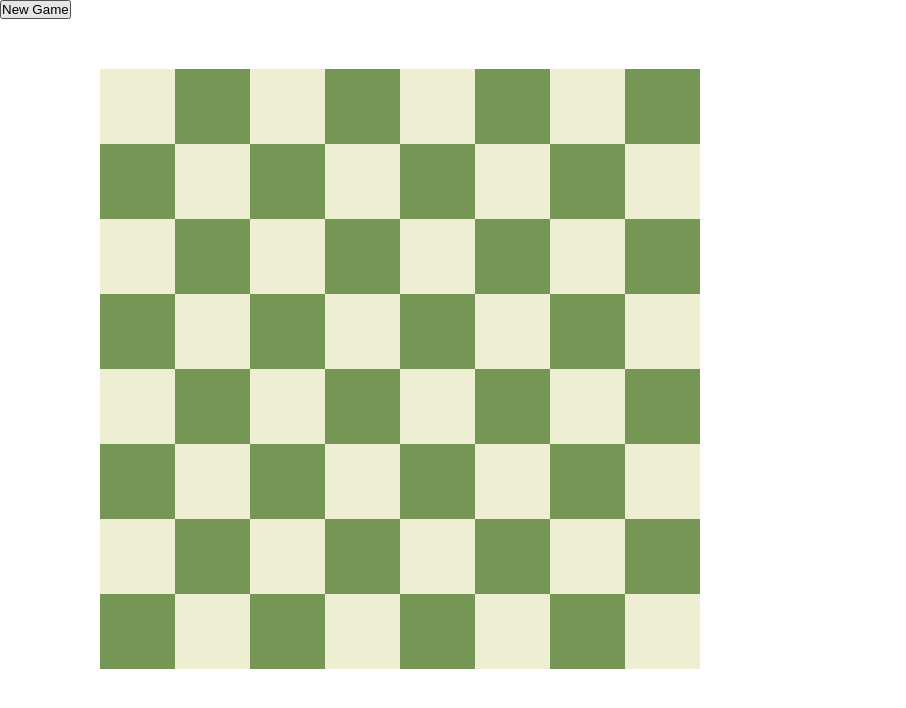
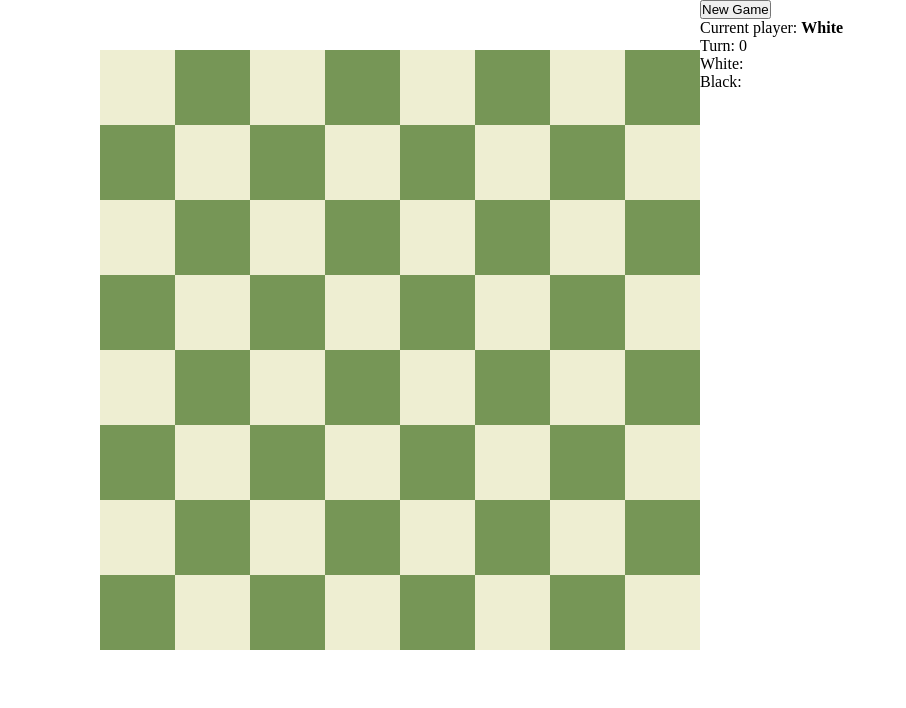
Before and after one commit to gnawre31/anarchy-chess, a React (Vite) app in the folder client/: page / in a window 1280 px wide. Shown: the top 708 px of the page, without its empty margins (0-906 px from the left). Built offline with nearby package versions, Linux system fonts and the light colour scheme.

Commit message:
ability to capture pieces based on valid moves + scoring

```diff
--- a/client/src/App.css
+++ b/client/src/App.css
@@ -1,6 +1,9 @@
 * {
   margin:0;
   padding:0;
+}
+.game {
+  display: flex
 }
 .unselectable {
   -moz-user-select: -moz-none;
--- a/client/src/App.jsx
+++ b/client/src/App.jsx
@@ -1,24 +1,13 @@
 import './App.css'
 import Board from './components/Board'
-import { useChessStore } from './store'
-
+import GameDashBoard from './components/GameDashBoard'
 
 
 function App() {
-  const newGame = useChessStore(state => state.newGame)
-  const board = useChessStore(state => state.board)
-  const startGame = () => {
-    const game = {
-      roomId: 123, gameId: 456, playerId: 789, playerColor: 'WHITE', opponentId: 1, board: board
-    }
-    // clearBoard()
-    newGame(game)
-  }
-
   return (
-    <div>
-      <button onClick={startGame}>New Game</button>
+    <div className='game'>
       <Board />
+      <GameDashBoard />
     </div>
   )
 }
--- a/client/src/components/Board.jsx
+++ b/client/src/components/Board.jsx
@@ -14,6 +14,7 @@ const Board = () => {
   const maxX = useChessStore((state) => state.maxX);
   const minY = useChessStore((state) => state.minY);
   const maxY = useChessStore((state) => state.maxY);
+
 
 
   const chessboardRef = useRef(null);
--- /dev/null
+++ b/client/src/components/CapturedPieces.jsx
@@ -0,0 +1,37 @@
+import PropTypes from "prop-types";
+import { getPieceSVG } from "./svg";
+import { useChessStore } from "../store";
+
+const CapturedPieces = ({ pieces, color }) => {
+    const score = useChessStore(state => state.score)
+
+    return (
+        <div style={{ display: "flex" }}>
+            {pieces.map((p, idx) => {
+                // only display captured pieces when there are 1 or more
+                if (p.count) {
+                    // adjust css if there are multiple of the same captured pieces
+                    return (
+                        <div key={idx}>
+                            {p.count.map((c, idx) => {
+                                const url = getPieceSVG(color + "_" + p.piece)
+                                return (<img key={idx} src={url} width="20px" height="20px"
+                                    style={idx > 0 ? { marginLeft: "-10px" } : {}}
+                                />)
+                            })}
+                        </div>
+                    )
+                }
+            }
+            )}
+            {color === "B" && score < 0 && <p style={{ marginLeft: "5px" }}>+{Math.abs(score)}</p>}
+            {color === "W" && score > 0 && <p style={{ marginLeft: "5px" }}>+{Math.abs(score)}</p>}
+        </div>
+    )
+}
+CapturedPieces.propTypes = {
+    pieces: PropTypes.array,
+    color: PropTypes.string,
+};
+
+export default CapturedPieces
--- /dev/null
+++ b/client/src/components/GameDashBoard.jsx
@@ -0,0 +1,35 @@
+
+import { useChessStore } from '../store'
+import CapturedPieces from './CapturedPieces'
+
+const GameDashBoard = () => {
+    const newGame = useChessStore(state => state.newGame)
+    const board = useChessStore(state => state.board)
+    const currTurn = useChessStore(state => state.currTurn)
+    const turn = useChessStore(state => state.turn)
+    const capturedBPieces = useChessStore(state => state.capturedBPieces)
+    const capturedWPieces = useChessStore(state => state.capturedWPieces)
+
+    const startGame = () => {
+        const game = {
+            roomId: 123, gameId: 456, playerId: 789, playerColor: 'WHITE', opponentId: 1, board: board
+        }
+        newGame(game)
+    }
+    return (
+        <div>
+            <button onClick={startGame}>New Game</button>
+            <p>Current player: <b>{currTurn === "W" ? "White" : "Black"}</b></p>
+            <p>Turn: {turn}</p>
+            <p>White:</p>
+            <CapturedPieces pieces={capturedBPieces} color="B" />
+            <p>Black:</p>
+            <CapturedPieces pieces={capturedWPieces} color="W" />
+
+
+
+        </div>
+    )
+}
+
+export default GameDashBoard
--- a/client/src/components/Tile.jsx
+++ b/client/src/components/Tile.jsx
@@ -11,7 +11,7 @@ const Tile = ({ tile }) => {
     const setActivePiece = useChessStore(state => state.setActivePiece)
     const setActiveTile = useChessStore(state => state.setActiveTile)
     const activeTile = useChessStore(state => state.activeTile)
-    const movePiece = useChessStore(state => state.movePiece)
+    const commitMove = useChessStore(state => state.commitMove)
     const setValidMoves = useChessStore(state => state.setValidMoves)
     const validMoves = useChessStore(state => state.validMoves)
     const minX = useChessStore(state => state.minX)
@@ -22,6 +22,12 @@ const Tile = ({ tile }) => {
     const isChecked = useChessStore(state => state.isChecked)
     const canLongCastle = useChessStore(state => state.canLongCastle)
     const canShortCastle = useChessStore(state => state.canShortCastle)
+    const currTurn = useChessStore(state => state.currTurn)
+    const incrementTurn = useChessStore(state => state.incrementTurn)
+    const moveHistory = useChessStore(state => state.moveHistory)
+
+
+
 
 
     // tile css valid move
@@ -39,14 +45,16 @@ const Tile = ({ tile }) => {
     const [tileColor, setTileColor] = useState(null)
 
     useEffect(() => {
-        if ((tile.x + tile.y) % 2 === 0) {
-            if (activeTile && tile.x === activeTile.x && tile.y === activeTile.y) setTileColor("active-black-tile ")
-            else setTileColor("black-tile ")
-        } else {
-            if (activeTile && tile.x === activeTile.x && tile.y === activeTile.y) setTileColor("active-white-tile ")
-            else setTileColor("white-tile ")
+        let active = ""
+        let color = ""
+        if (activeTile && tile.x === activeTile.x && tile.y === activeTile.y) active = "active-"
+        if (moveHistory.length > 0) {
+            if (moveHistory[moveHistory.length - 1].newX === tile.x && moveHistory[moveHistory.length - 1].newY === tile.y) active = "active-"
         }
-    }, [activeTile, tile.x, tile.y])
+        if ((tile.x + tile.y) % 2 === 0) color = "black"
+        else color = "white"
+        setTileColor(`${active}${color}-tile `)
+    }, [moveHistory, activeTile, tile.x, tile.y])
 
     // piece svg
     const [pieceSVG, setPieceSVG] = useState(null)
@@ -59,33 +67,50 @@ const Tile = ({ tile }) => {
 
     const onClick = async (e) => {
         if (activePiece == null) {
-            setActivePiece(e.target);
-            setActiveTile({ x: tile.x, y: tile.y })
-            grabPiece(e);
-            const validMoves = await getValidMoves(tile, board, isChecked, canLongCastle, canShortCastle)
-            setValidMoves(validMoves)
+            if (tile.pieceColor === currTurn) {
+                setActivePiece(e.target);
+                setActiveTile({ x: tile.x, y: tile.y })
+                grabPiece(e);
+                const validMoves = await getValidMoves(tile, board, isChecked, canLongCastle, canShortCastle)
+                setValidMoves(validMoves)
+            }
+
 
         } else {
-            const dropPos = dropPiece(e, minX, maxX, minY, maxY);
+            const dropPos = await dropPiece(e, minX, maxX, minY, maxY);
+            const capturedPiece = await getCapturedPiece(dropPos.x, dropPos.y)
 
-            const data = {
+            let move = {
                 oldX: tile.x,
                 oldY: tile.y,
                 newX: dropPos.x,
                 newY: dropPos.y,
                 piece: tile.piece,
-                pieceColor: tile.pieceColor
+                pieceColor: tile.pieceColor,
+                capturedPiece: capturedPiece
             }
 
-            const isValid = await isValidMove(data, validMoves)
+            const isValid = await isValidMove(move, validMoves)
             if (isValid) {
-                movePiece(data)
+                // committing move will move the piece to new tile coordinates
+                await commitMove(move)
+
+                // increment turn does the following:
+                // 1. increases turn no.
+                // 2. logs move onto moveHistory
+                // 3. updates currTurn
+                // 4. checks if piece has been captured. Update captured if so
+                await incrementTurn(move)
             }
             setValidMoves([])
             setActivePiece(null);
         }
     };
 
+    const getCapturedPiece = async (x, y) => {
+        const t = await board.find(t => t.x === x && t.y === y)
+        return { piece: t.piece, pieceColor: t.pieceColor }
+    }
 
 
     return (
--- a/client/src/components/pieceDragAndDrop.js
+++ b/client/src/components/pieceDragAndDrop.js
@@ -44,7 +44,7 @@ export const movePiece = (e, activePiece, minX, maxX, minY, maxY) => {
   }
 };
 
-export const dropPiece = (e, minX, maxX, minY, maxY) => {
+export const dropPiece = async (e, minX, maxX, minY, maxY) => {
   const activePiece = e.target;
   const x = Math.floor(((e.clientX - minX) * 8) / (maxX - minX));
   const y = 7 - Math.floor(((e.clientY - minY) * 8) / (maxY - minY));
--- a/client/src/store.js
+++ b/client/src/store.js
@@ -10,16 +10,27 @@ export const useChessStore = create((set) => ({
   playerId: null,
   playerColor: null,
   opponentId: null,
-  playerPieces: [],
-  opponentPieces: [],
-  playerPiecesTaken: [],
-  opponentPiecesTaken: [],
-  playerScore: 0,
-  opponentScore: 0,
+  capturedWPieces: [
+    { piece: "PAWN", count: [] },
+    { piece: "KNIGHT", count: [] },
+    { piece: "BISHOP", count: [] },
+    { piece: "ROOK", count: [] },
+    { piece: "QUEEN", count: [] },
+  ],
+  capturedBPieces: [
+    { piece: "PAWN", count: [] },
+    { piece: "KNIGHT", count: [] },
+    { piece: "BISHOP", count: [] },
+    { piece: "ROOK", count: [] },
+    { piece: "QUEEN", count: [] },
+  ],
+  score: 0,
   canLongCastle: false,
   canShortCastle: false,
   isChecked: false,
   turn: 0,
+  currTurn: "W",
+  moveHistory: [],
 
   // board set up
   setBoard: () => {
@@ -82,9 +93,37 @@ export const useChessStore = create((set) => ({
   },
 
   // game functions
+  // INCREMENT TURN
+  incrementTurn: (move) => {
+    const capturedColor = move.capturedPiece.pieceColor === "W" ? "W" : "B";
+    const capturedPiece = move.capturedPiece.piece;
+    const scoreInc = getScoreInc(capturedColor, capturedPiece);
+    set((state) => ({
+      turn: state.turn + 1,
+      currTurn: state.currTurn === "W" ? "B" : "W",
+      moveHistory: [...state.moveHistory, move],
+      score: state.score + scoreInc,
+      capturedBPieces:
+        capturedColor === "B"
+          ? state.capturedBPieces.map((p) => {
+              if (p.piece === capturedPiece) {
+                return { piece: p.piece, count: [...p.count, true] };
+              } else return p;
+            })
+          : state.capturedBPieces,
+      capturedWPieces:
+        capturedColor === "W"
+          ? state.capturedWPieces.map((p) => {
+              if (p.piece === capturedPiece) {
+                return { piece: p.piece, count: [...p.count, true] };
+              } else return p;
+            })
+          : state.capturedWPieces,
+    }));
+  },
 
   // MOVE PIECE
-  movePiece: (p) => {
+  commitMove: (p) => {
     const { oldX, oldY, newX, newY, piece, pieceColor } = p;
     set((state) => ({
       board: state.board.map((t) => {
@@ -158,6 +197,32 @@ export const useChessStore = create((set) => ({
       opponentId: opponentId,
       canLongCastle: true,
       canShortCastle: true,
+      capturedWPieces: [
+        { piece: "PAWN", count: [] },
+        { piece: "ROOK", count: [] },
+        { piece: "KNIGHT", count: [] },
+        { piece: "BISHOP", count: [] },
+        { piece: "QUEEN", count: [] },
+      ],
+      capturedBPieces: [
+        { piece: "PAWN", count: [] },
+        { piece: "ROOK", count: [] },
+        { piece: "KNIGHT", count: [] },
+        { piece: "BISHOP", count: [] },
+        { piece: "QUEEN", count: [] },
+      ],
     }));
   },
 }));
+
+const getScoreInc = (capturedColor, capturedPiece) => {
+  if (capturedPiece === null) return 0;
+  let score = 0;
+  if (capturedPiece === "PAWN") score = 1;
+  if (capturedPiece === "ROOK") score = 5;
+  if (capturedPiece === "KNIGHT") score = 3;
+  if (capturedPiece === "BISHOP") score = 3;
+  if (capturedPiece === "QUEEN") score = 9;
+  if (capturedColor === "B") score *= -1;
+  return score;
+};
```
